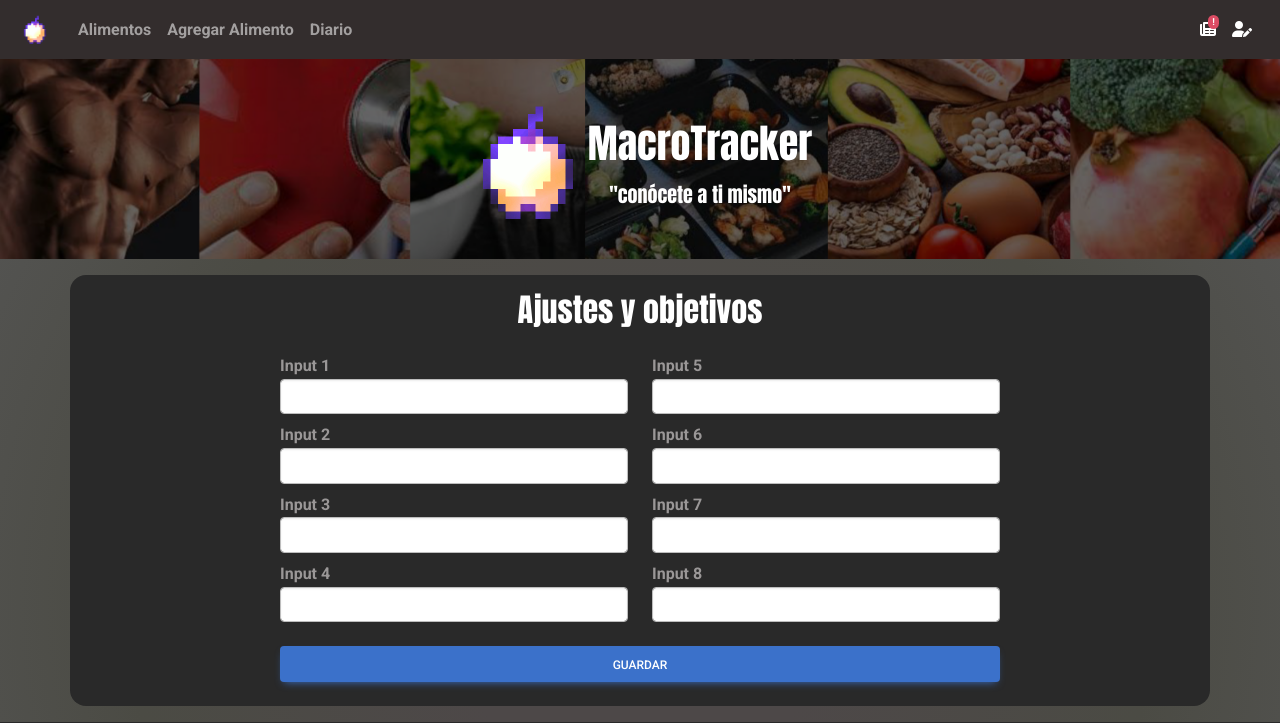
After one commit to Kevin-Nanez/MacroTracker, a PHP site: page /Pages/ajustesPerfil.html in a window 1280 px wide. The commit adds this page. Shown: the top 723 px of the page. Run offline with PHP 8.4, Linux system fonts and the light colour scheme; some libraries are stand-ins or nearby versions.

Commit message:
Empece ajustes Perfil

```diff
--- /dev/null
+++ b/Pages/ajustesPerfil.html
@@ -0,0 +1,213 @@
+<!DOCTYPE html>
+<html lang="es">
+
+<head>
+  <meta charset="UTF-8">
+  <meta http-equiv="X-UA-Compatible" content="IE=edge">
+  <meta name="viewport" content="width=device-width, initial-scale=1.0">
+  <title>AjustesPerfil</title>
+  <!-- local CSS -->
+  <link rel="stylesheet" href="/css/layout.css">
+  <!-- <link rel="stylesheet" href="css/normalize.css"> -->
+  <!-- CDNS -->
+  <!-- Font Awesome -->
+  <link href="https://cdnjs.cloudflare.com/ajax/libs/font-awesome/6.0.0/css/all.min.css" rel="stylesheet" />
+  <!-- Google Fonts -->
+  <link href="https://fonts.googleapis.com/css?family=Roboto:300,400,500,700&display=swap" rel="stylesheet" />
+  <!-- MDB -->
+  <link href="https://cdnjs.cloudflare.com/ajax/libs/mdb-ui-kit/6.1.0/mdb.min.css" rel="stylesheet" />
+
+  <link rel="stylesheet" href="../css/styles.css">
+
+</head>
+
+<body>
+  <header>
+    <!-- Navbar -->
+    <nav class="navbar navbar-expand-sm navbar-dark bg-dark">
+      <!-- Container wrapper -->
+      <div class="container-fluid">
+        <!-- Toggle button -->
+        <button class="navbar-toggler" type="button" data-mdb-toggle="collapse"
+          data-mdb-target="#navbarSupportedContent" aria-controls="navbarSupportedContent" aria-expanded="false"
+          aria-label="Toggle navigation">
+          <i class="fas fa-bars"></i>
+        </button>
+
+        <!-- Collapsible wrapper -->
+        <div class="collapse navbar-collapse" id="navbarSupportedContent">
+          <!-- Navbar brand -->
+          <a class="navbar-brand mt-sm-0 mb-auto" href="#">
+            <img src="../Assets/img/Enchanted_Golden_Apple_JE1_BE1.gif" class="ps-2" height="30" alt="MDB Logo"
+              loading="lazy" />
+          </a>
+          <!-- Left links -->
+          <ul class="navbar-nav me-auto mb-2 mb-lg-0 fw-semibold">
+            <li class="nav-item">
+              <a class="nav-link" href="#">Alimentos</a>
+            </li>
+            <li class="nav-item">
+              <a class="nav-link" href="#">Agregar Alimento</a>
+            </li>
+            <li class="nav-item">
+              <a class="nav-link" href="#">Diario</a>
+            </li>
+          </ul>
+          <!-- Left links -->
+        </div>
+        <!-- Collapsible wrapper -->
+
+        <!-- Right elements -->
+        <div class="d-flex align-items-center">
+          <!-- Icon -->
+          <a class="link-secondary me-3" href="#">
+            <i class="fas fa-newspaper""></i>
+              <span class=" badge rounded-pill badge-notification bg-danger">!</span>
+          </a>
+
+          <!-- Notifications -->
+          <div class="dropdown">
+            <a class="link-secondary me-3 dropdown-toggle hidden-arrow" href="#" id="navbarDropdownMenuLink"
+              role="button" data-mdb-toggle="dropdown" aria-expanded="false">
+              <i class="fas fa-user-edit""></i>
+              </a>
+              <ul class=" dropdown-menu dropdown-menu-end" aria-labelledby="navbarDropdownMenuLink">
+                <li>
+                  <a class="dropdown-item" href="#">Mi Perfil</a>
+                </li>
+                <li>
+                  <a class="dropdown-item" href="#">Cerrar Sesion</a>
+                </li>
+                </ul>
+          </div>
+        </div>
+        <!-- Right elements -->
+      </div>
+      <!-- Container wrapper -->
+    </nav>
+    <!-- Navbar -->
+
+
+    <!-- Background image -->
+    <div class="p-5 text-center bg-image banner">
+      <div class="mask" style="background-color: rgba(0, 0, 0, 0.6);">
+        <div class="d-flex justify-content-center align-items-center h-100">
+          <!-- Logo y contenido header  -->
+          <div class="container text-white">
+            <div class="d-flex justify-content-center align-items-center">
+              <img src="../Assets/img/Enchanted_Golden_Apple_JE1_BE1.gif" alt="descripción_de_la_imagen">
+              <div class="pt-4 text-ligth">
+                <h1 class="mb-3 text-center h1logo">MacroTracker</h1>
+                <h4 class="mb-3 text-center h4logo">"conócete a ti mismo"</h4>
+              </div>
+            </div>
+          </div>
+          <!-- Fin Logo y contenido header  -->
+
+        </div>
+      </div>
+      <!-- Background image -->
+  </header>
+
+  <main>
+
+    <div class="container contenedorGrisOsc mt-3 mb-3">
+      <h2 class="text-white font-weight-bold text-center pt-3 h1logo">Ajustes y objetivos</h2>
+
+      <div class="container mt-2">
+        <div class="row justify-content-center">
+          <div class="col-md-8 mt-2">
+            <form>
+              <div class="row">
+                <div class="col-md-6">
+                  <div class="form-group mt-2">
+                    <label class="label_gris" for="input1">Input 1</label>
+                    <input type="text" class="form-control" id="input1">
+                  </div>
+
+                  <div class="form-group mt-2">
+                    <label class="label_gris" for="input2">Input 2</label>
+                    <input type="text" class="form-control" id="input2">
+                  </div>
+                  <div class="form-group mt-2">
+                    <label class="label_gris" for="input3">Input 3</label>
+                    <input type="text" class="form-control" id="input3">
+                  </div>
+                  <div class="form-group mt-2">
+                    <label class="label_gris" for="input4">Input 4</label>
+                    <input type="text" class="form-control" id="input4">
+                  </div>
+                </div>
+                <div class="col-md-6">
+                  <div class="form-group mt-2">
+                    <label class="label_gris" for="input5">Input 5</label>
+                    <input type="text" class="form-control" id="input5">
+                  </div>
+                  <div class="form-group mt-2">
+                    <label class="label_gris" for="input6">Input 6</label>
+                    <input type="text" class="form-control" id="input6">
+                  </div>
+                  <div class="form-group mt-2">
+                    <label class="label_gris" for="input7">Input 7</label>
+                    <input type="text" class="form-control" id="input7">
+                  </div>
+                  <div class="form-group mt-2">
+                    <label class="label_gris" for="input8">Input 8</label>
+                    <input type="text" class="form-control" id="input8">
+                  </div>
+                </div>
+              </div>
+              <div class="row">
+                <div class="col-md-12 mt-4 mb-4">
+                  <button type="submit" class="btn btn-primary btn-block">Guardar</button>
+                </div>
+              </div>
+            </form>
+          </div>
+        </div>
+      </div>
+
+
+
+
+    </div>
+
+
+
+  </main>
+
+  <footer class="text-center text-white"">
+    <!-- Grid container -->
+    <div class="container p-4">
+      <!-- Section: Iframe -->
+      <section class="">
+        <div class="row d-flex justify-content-center">
+          <div class="col-lg-6">
+            <div class="ratio ratio-16x9">
+              <iframe class="shadow-1-strong rounded" src="https://www.youtube.com/embed/P8W_SqjMd9M"
+                title="YouTube video" allowfullscreen></iframe>
+            </div>
+          </div>
+        </div>
+      </section>
+      <!-- Section: Iframe -->
+    </div>
+    <!-- Grid container -->
+
+    <!-- Copyright -->
+    <div class="text-center p-3" style="background-color: rgba(0, 0, 0, 0.2);">
+      <h6>Kevin Josefath Nañez de la Rosa</h6>
+      <h6>Jorge Luis Picazo Picazo</h6>
+      <h6>Daniel Eduardo Mesias Cortina</h6>
+      <a class="text-white" href="https://www.uanl.mx/">UANL</a>
+    </div>
+    <!-- Copyright -->
+  </footer>
+
+  <!-- CDNS -->
+  <!-- MDB -->
+  <script type="text/javascript" src="https://cdnjs.cloudflare.com/ajax/libs/mdb-ui-kit/6.1.0/mdb.min.js"></script>
+  <script src="../js/script.js"></script>
+</body>
+
+</html>
--- a/css/layout.css
+++ b/css/layout.css
@@ -23,13 +23,6 @@ header i, ul a{
     color: var(--blanco);
 }
 
-main{
-
-
-
-
-
-}
 
 footer{
     background-color:var(--grisOscuro) ;
@@ -77,3 +70,8 @@ footer{
 .text-justify {
     text-align: justify !important;
   }
+
+  .contenedorGrisOsc{
+    background-color: var(--grisOscuro);
+    border-radius: 1rem;
+  }
--- a/css/styles.css
+++ b/css/styles.css
@@ -1,3 +1,16 @@
+:root{
+    --fuenteTitulos: Impact, Haettenschweiler, 'Arial Narrow Bold', sans-serif;
+    --fuenteParrafo: 'Franklin Gothic Medium', 'Arial Narrow', Arial, sans-serif;
+    --amarillo: #ffa31a;
+    --celeste: #0796cf;
+    --grisCalro: #9a9797;
+    --grisOscuro: #292929;
+    --negro: #1b1b1b;
+    --blanco: #fff;
+
+
+}
+
 /* index */
 
 
@@ -43,4 +56,10 @@
         margin-right: .85rem;
     }
 }
-flex-direction
+
+/* ajustes Perfil */
+
+.label_gris{
+    color: var(--grisCalro);
+    font-weight: 600;
+}
```
Also changed, not shown: Layouts/layoutNL.html (renamed from Layouts/layoutNL copy.html).
